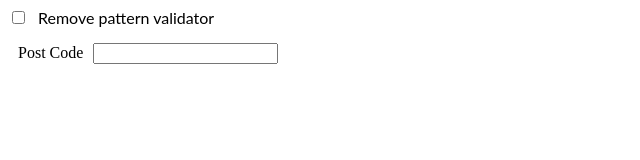
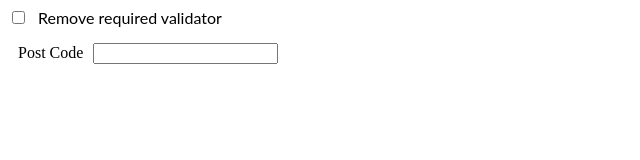
Before and after one commit to mszkudelski/angular-remove-validator, an Angular app: page / in a window 1280 px wide. Shown: the top 160 px of the page, without its empty margins (0-640 px from the left). Built offline with nearby package versions, Linux system fonts and the light colour scheme.

Commit message:
text corrected

```diff
--- a/src/app/app.component.html
+++ b/src/app/app.component.html
@@ -1,7 +1,7 @@
 <form>
   <p>
     <input id="checkbox" type="checkbox" [formControl]="checkboxControl">
-    <label for="checkbox">Remove pattern validator</label>
+    <label for="checkbox">Remove required validator</label>
   </p>
   <div>
     <label>Post Code</label>
```
